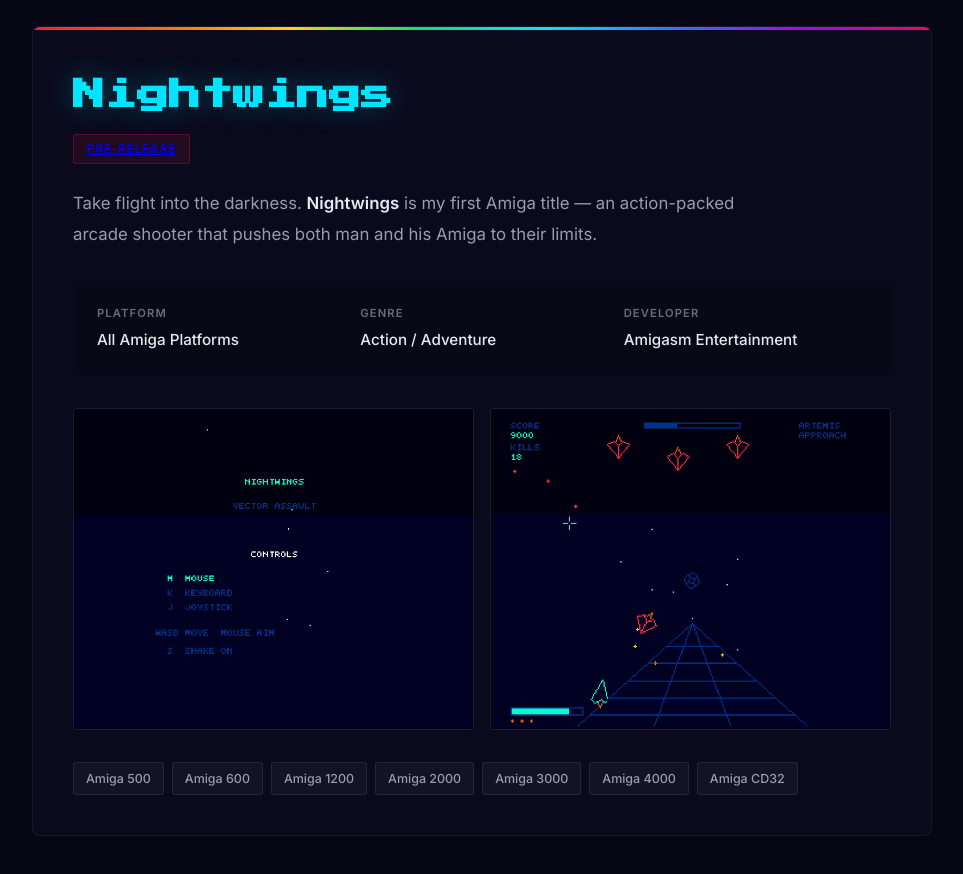
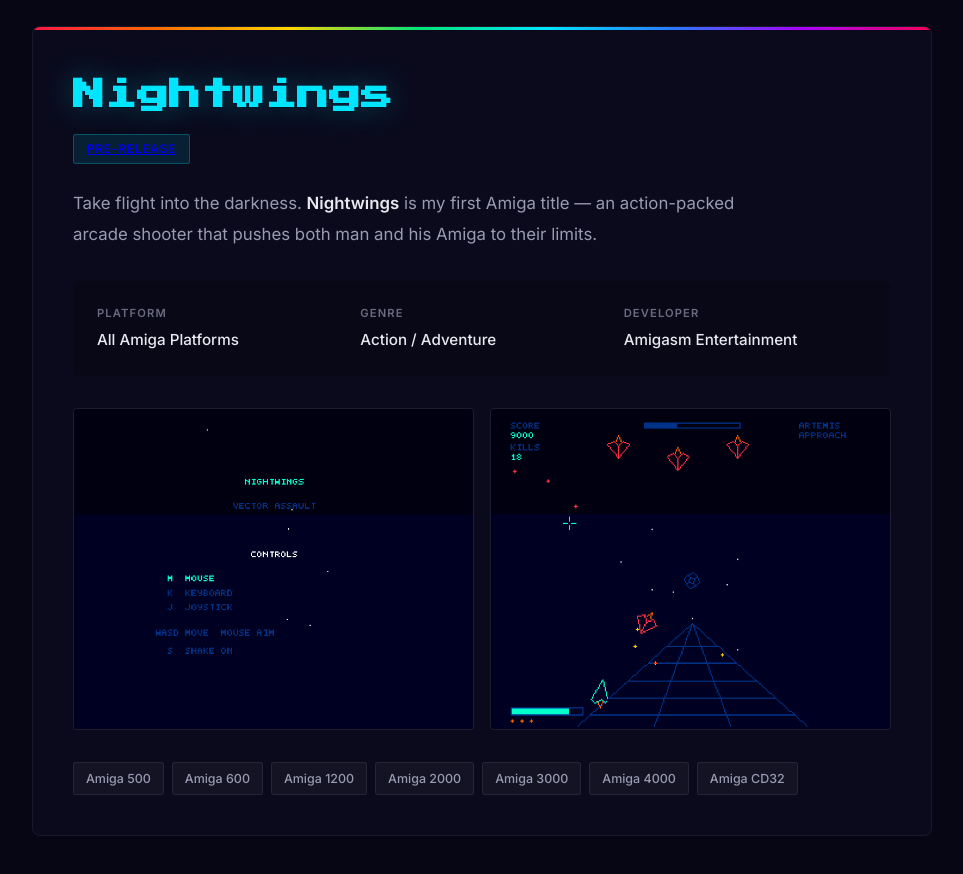
Before and after one commit to BlockTome-Ltd/amigasm.com.github.io, a plain HTML site: page index.html in a window 1280 px wide. Shown: the part 940-1814 px from the top of the page, without its empty margins (158-1121 px from the left). Drawn offline with Linux system fonts and the light colour scheme.

Commit message:
Update index.html

```diff
--- a/index.html
+++ b/index.html
@@ -39,7 +39,7 @@
             <div class="game-card">
                 <div class="game-card-content">
                     <h3 class="game-title">Nightwings</h3>
-                    <span class="game-badge badge-unreleased"><a href="https://serpentchain.itch.io/nightwings">Pre-release</a></span>
+                    <span class="game-badge"><a href="https://serpentchain.itch.io/nightwings">Pre-release</a></span>
                     <p class="game-description">
                         Take flight into the darkness. <strong>Nightwings</strong> is my first Amiga title —
                         an action-packed arcade shooter that pushes both man and his Amiga to their limits.
```
